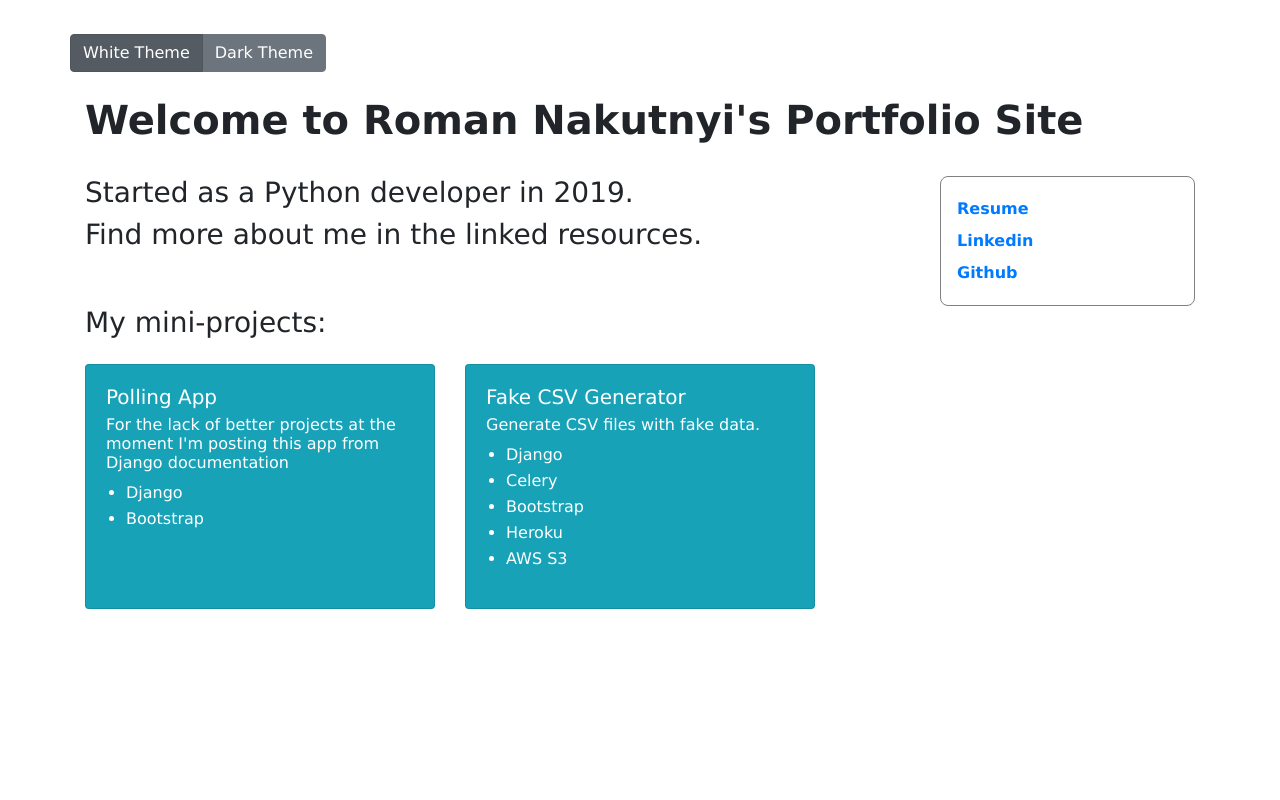
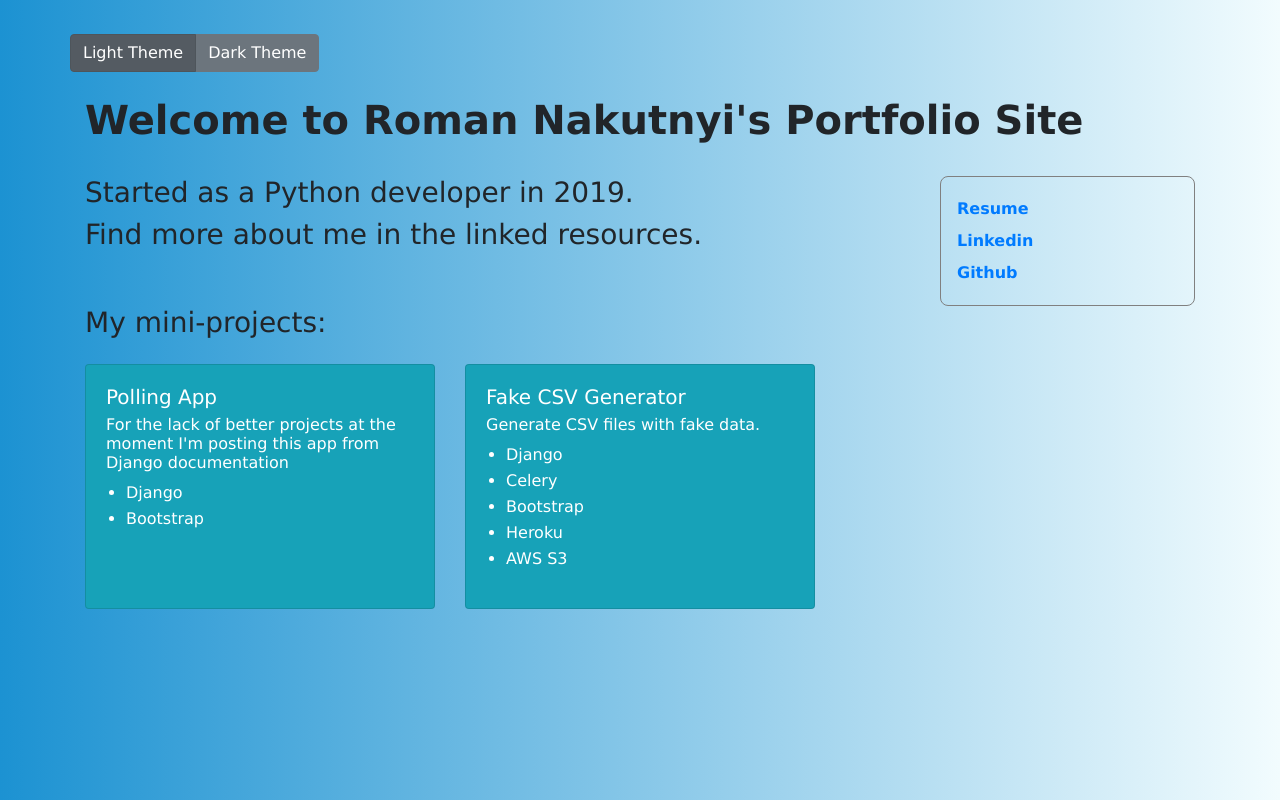
Before and after one commit to nakutnyi/django_website, a Django app: page / in a window 1280 px wide. Run offline with Django 3.2, Linux system fonts and the light colour scheme; some libraries are stand-ins or nearby versions.

Commit message:
Add Background Gradient

```diff
--- a/static/main.css
+++ b/static/main.css
@@ -4,10 +4,19 @@ body {
     padding: 10px;
 }
 
+.light-background {
+    background: #1c92d2;  /* fallback for old browsers */
+    background: -webkit-linear-gradient(to left, #f2fcfe, #1c92d2);  /* Chrome 10-25, Safari 5.1-6 */
+    background: linear-gradient(to left, #f2fcfe, #1c92d2); /* W3C, IE 10+/ Edge, Firefox 16+, Chrome 26+, Opera 12+, Safari 7+ */
+}
+
+.dark-background {
+    background: #000000;
+}
+
 .card:hover {
     box-shadow: 4px 8px #888888;
 }
-
 
 #sidebar {
     border: 0.1rem solid gray;
--- a/templates/index.html
+++ b/templates/index.html
@@ -10,12 +10,12 @@
   <link rel="stylesheet" href="{% static 'main.css' %}">
   <title>Main Page</title>
 </head>
-<body>
+<body class="light-background">
   <div class="container">
     <div class="row">
       <div class="btn-group btn-group-toggle">
         <label class="btn btn-secondary active">
-          <input type="radio" name="options" onclick="applyWhite()" autocomplete="off" checked> White Theme
+          <input type="radio" name="options" onclick="applyWhite()" autocomplete="off" checked> Light Theme
         </label>
         <label class="btn btn-secondary">
           <input type="radio" name="options" onclick="applyDark()" autocomplete="off"> Dark Theme
@@ -79,19 +79,20 @@
   </div>
   <script>
     function applyDark() {
-      console.log("I'm here");
-      $("body").css("background-color", "black");
       $("body").css("font", "100% Courier New");
       $("body").css("color", "#84c754");
       $(".card").removeClass("bg-info");
       $(".card").addClass("bg-dark");
+      $("body").removeClass("light-background");
+      $("body").addClass("dark-background");
     }
     function applyWhite() {
-      $("body").css("background-color", "white");
       $("body").css("font", "100% Verdana");
       $("body").css("color", "black");
       $(".card").removeClass("bg-dark");
       $(".card").addClass("bg-info");
+      $("body").removeClass("dark-background");
+      $("body").addClass("light-background");
     }
   </script>
 </body>
```
